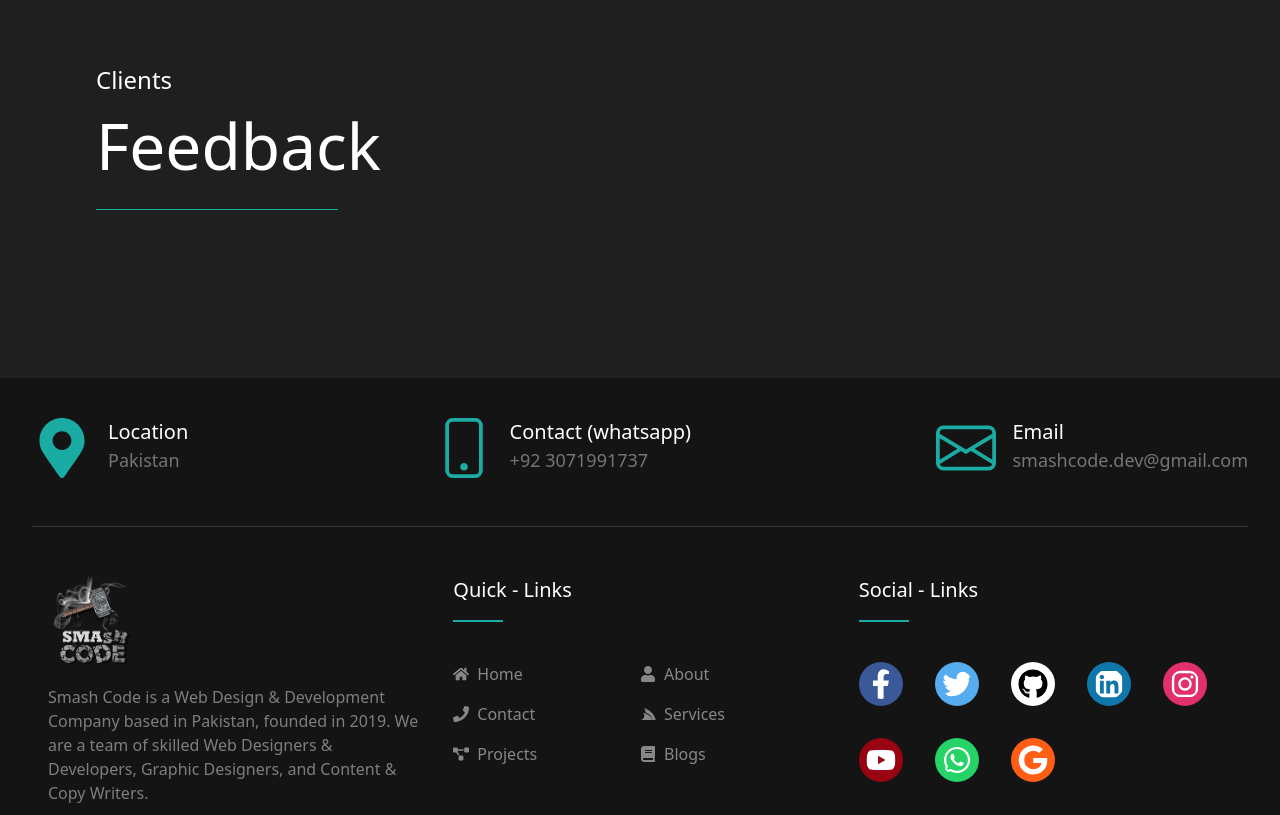
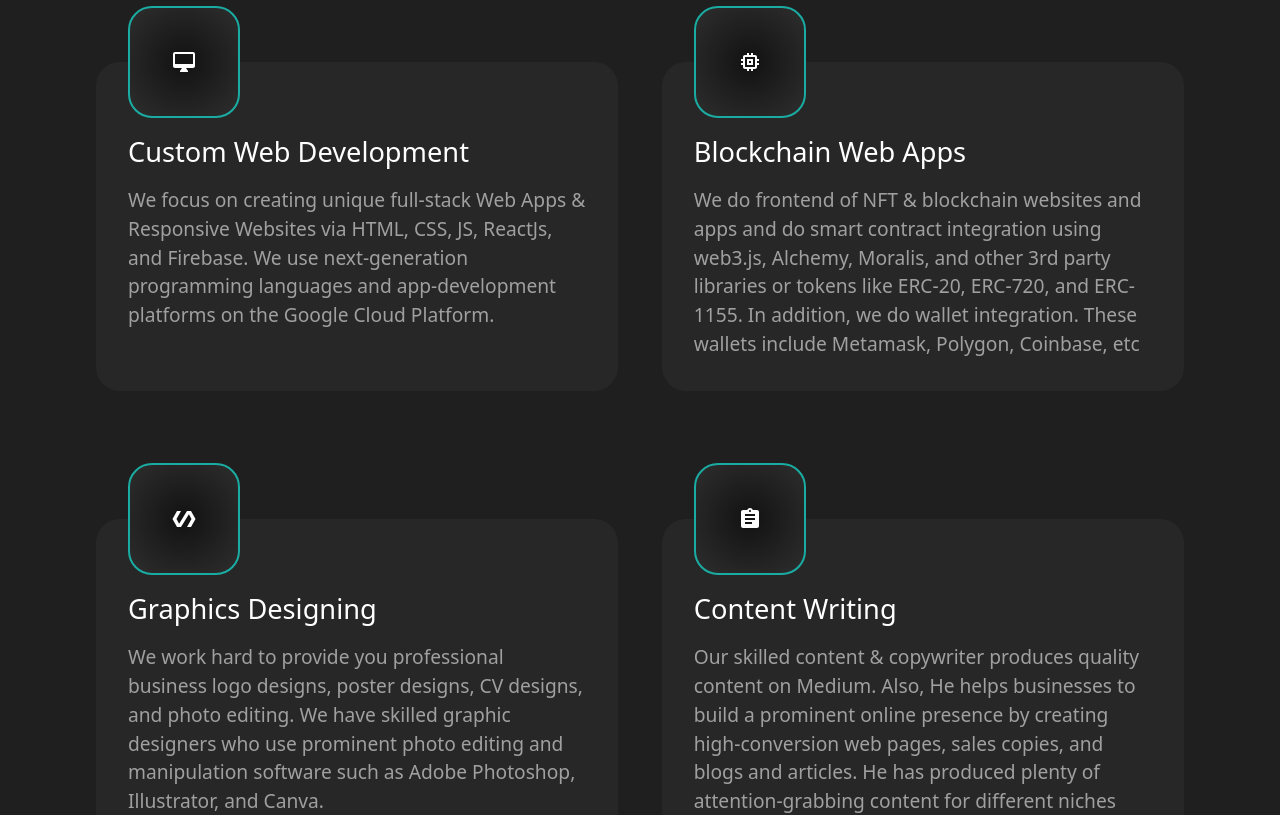
Before and after one commit to oreste-abizera/smash-code, a React (Vite) app: page /blog in a window 1280 px wide. Shown: the part 1740-2555 px from the top of the page. Built offline with nearby package versions, Linux system fonts and the light colour scheme.

Commit message:
feat: home services

```diff
--- a/src/App.css
+++ b/src/App.css
@@ -59,3 +59,18 @@
   border-radius: 50%;
   background-color: #1aaca2;
 }
+
+.MuiSvgIcon-fontSizeLarge {
+  font-size: 2.1875rem;
+}
+
+.MuiSvgIcon-root {
+  fill: currentColor;
+  width: 1em;
+  height: 1em;
+  display: inline-block;
+  font-size: 1.5rem;
+  transition: fill 200ms cubic-bezier(0.4, 0, 0.2, 1) 0ms;
+  flex-shrink: 0;
+  user-select: none;
+}
--- a/src/components/Footer.jsx
+++ b/src/components/Footer.jsx
@@ -86,11 +86,11 @@ const Footer = (props) => {
               {links.map((link, index) => {
                 return (
                   <div
-                    className="w-1/2 flex items-center gap-[0.5rem] cursor-pointer text-[#878787] text-[1em]"
+                    className="w-1/2 flex items-center gap-[0.5rem] cursor-pointer text-[#878787] hover:text-[#1aaca2] text-[1em]"
                     key={index}
                   >
                     {link.icon}
-                    <p className="text-[#878787] capitalize">{link.title}</p>
+                    <p className="capitalize">{link.title}</p>
                   </div>
                 );
               })}
--- a/src/components/HomeServices.jsx
+++ b/src/components/HomeServices.jsx
@@ -1,7 +1,70 @@
 import React from "react";
+import ServiceComponent from "./ServiceComponent";
 import Title from "./Title";
 
 const HomeServices = () => {
+  const services = [
+    {
+      title: "Custom Web Development",
+      description:
+        "We focus on creating unique full-stack Web Apps & Responsive Websites via HTML, CSS, JS, ReactJs, and Firebase. We use next-generation programming languages and app-development platforms on the Google Cloud Platform.",
+      icon: (
+        <svg
+          class="MuiSvgIcon-root MuiSvgIcon-fontSizeLarge"
+          focusable="false"
+          viewBox="0 0 24 24"
+          aria-hidden="true"
+        >
+          <path d="M21 2H3c-1.1 0-2 .9-2 2v12c0 1.1.9 2 2 2h7l-2 3v1h8v-1l-2-3h7c1.1 0 2-.9 2-2V4c0-1.1-.9-2-2-2zm0 12H3V4h18v10z"></path>
+        </svg>
+      ),
+    },
+    {
+      title: "Blockchain Web Apps",
+      description:
+        "We do frontend of NFT & blockchain websites and apps and do smart contract integration using web3.js, Alchemy, Moralis, and other 3rd party libraries or tokens like ERC-20, ERC-720, and ERC-1155. In addition, we do wallet integration. These wallets include Metamask, Polygon, Coinbase, etc",
+      icon: (
+        <svg
+          class="MuiSvgIcon-root MuiSvgIcon-fontSizeLarge"
+          focusable="false"
+          viewBox="0 0 24 24"
+          aria-hidden="true"
+        >
+          <path d="M15 9H9v6h6V9zm-2 4h-2v-2h2v2zm8-2V9h-2V7c0-1.1-.9-2-2-2h-2V3h-2v2h-2V3H9v2H7c-1.1 0-2 .9-2 2v2H3v2h2v2H3v2h2v2c0 1.1.9 2 2 2h2v2h2v-2h2v2h2v-2h2c1.1 0 2-.9 2-2v-2h2v-2h-2v-2h2zm-4 6H7V7h10v10z"></path>
+        </svg>
+      ),
+    },
+    {
+      title: "Graphics Designing",
+      description:
+        "We work hard to provide you professional business logo designs, poster designs, CV designs, and photo editing. We have skilled graphic designers who use prominent photo editing and manipulation software such as Adobe Photoshop, Illustrator, and Canva.",
+      icon: (
+        <svg
+          class="MuiSvgIcon-root MuiSvgIcon-fontSizeLarge"
+          focusable="false"
+          viewBox="0 0 24 24"
+          aria-hidden="true"
+        >
+          <path d="M19 4h-4L7.11 16.63 4.5 12 9 4H5L.5 12 5 20h4l7.89-12.63L19.5 12 15 20h4l4.5-8z"></path>
+        </svg>
+      ),
+    },
+    {
+      title: "Content Writing",
+      description:
+        "Our skilled content & copywriter produces quality content on Medium. Also, He helps businesses to build a prominent online presence by creating high-conversion web pages, sales copies, and blogs and articles. He has produced plenty of attention-grabbing content for different niches such as Businesses, SEO, Information Technology, Programming Languages, Civic Tech, Self-Improvement, Health, etc.",
+      icon: (
+        <svg
+          class="MuiSvgIcon-root MuiSvgIcon-fontSizeLarge"
+          focusable="false"
+          viewBox="0 0 24 24"
+          aria-hidden="true"
+        >
+          <path d="M19 3h-4.18C14.4 1.84 13.3 1 12 1c-1.3 0-2.4.84-2.82 2H5c-1.1 0-2 .9-2 2v14c0 1.1.9 2 2 2h14c1.1 0 2-.9 2-2V5c0-1.1-.9-2-2-2zm-7 0c.55 0 1 .45 1 1s-.45 1-1 1-1-.45-1-1 .45-1 1-1zm2 14H7v-2h7v2zm3-4H7v-2h10v2zm0-4H7V7h10v2z"></path>
+        </svg>
+      ),
+    },
+  ];
   return (
     <div className="mb-[8rem]">
       <Title title="Services we" subtitle="Offered" />
@@ -27,6 +90,16 @@ const HomeServices = () => {
           Description, Blogs &amp; Articles)
         </li>
       </ul>
+
+      <div className="flex flex-wrap gap-x-[4%] gap-y-[8rem] mt-[8rem]">
+        {services.map((service, index) => {
+          return <ServiceComponent {...service} key={index} />;
+        })}
+      </div>
+
+      <div className="flex items-center justify-center">
+        <button className="primary-btn mt-[8rem]">View More</button>
+      </div>
     </div>
   );
 };
--- /dev/null
+++ b/src/components/ServiceComponent.jsx
@@ -0,0 +1,20 @@
+import React from "react";
+
+const ServiceComponent = ({ title, description, icon }) => {
+  return (
+    <div className="w-full lg:w-[48%] relative bg-[rgba(40,40,40,.9882352941176471)] min-h-[200px] rounded-[24px] p-[32px]">
+      <div
+        className="-mt-[88px] rounded-[24px] w-[112px] h-[112px] mb-[1rem] border-[2px] border-[#1aaca2] flex items-center justify-center text-white"
+        style={{ background: "radial-gradient(circle,#121212 0,#2e2e2e 100%)" }}
+      >
+        {icon}
+      </div>
+      <h1 className="text-white font-medium text-[1.7rem] leading-[1.333]">
+        {title}
+      </h1>
+      <p className="text-[#a0a0a0] text-[1.2rem] mt-[1rem]">{description}</p>
+    </div>
+  );
+};
+
+export default ServiceComponent;
```
